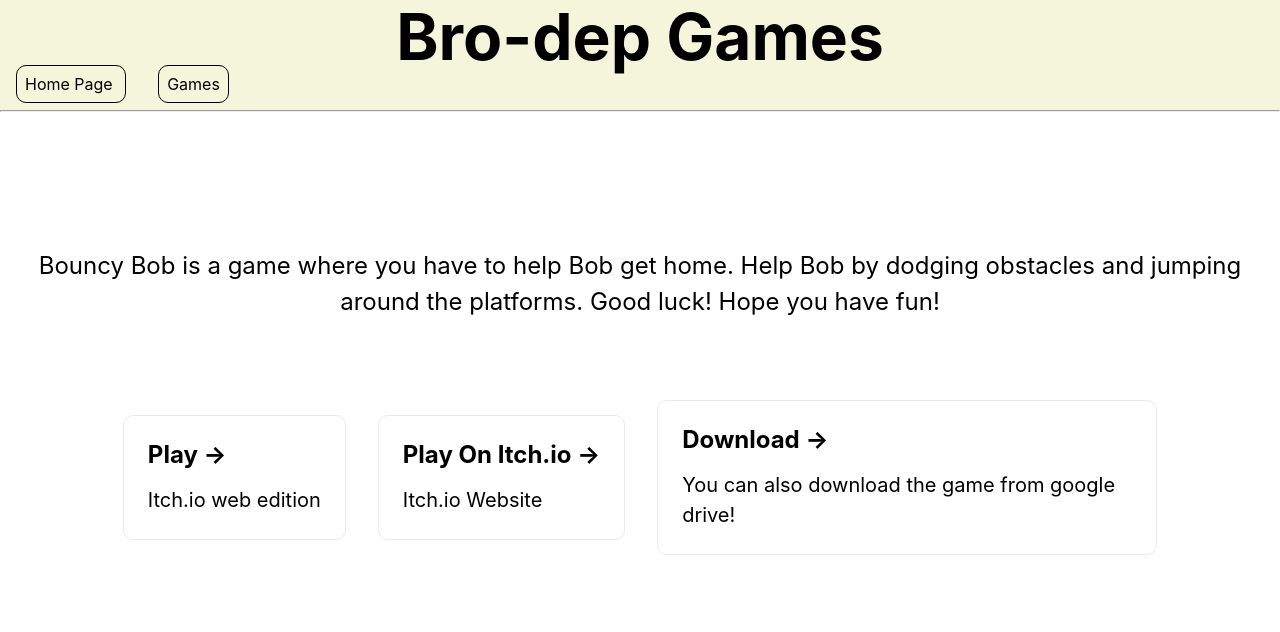
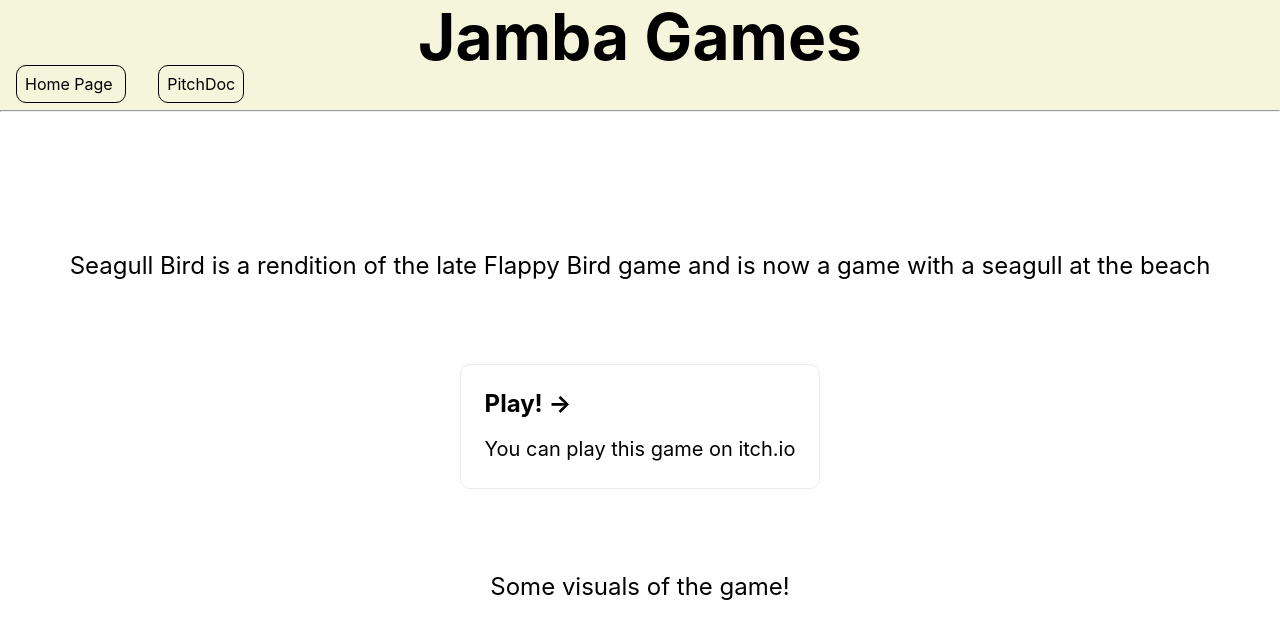
Before and after one commit to Jamba-01/SeagullBird.github.io, a plain HTML site: page index.html in a window 1280 px wide. Shown: the top 632 px of the page. Drawn offline with Linux system fonts and the light colour scheme; a script that the page names is missing.

Commit message:
Update index.html

```diff
--- a/index.html
+++ b/index.html
@@ -4,19 +4,19 @@
 <head>
   <meta charset="utf-8">
   <meta name="viewport" content="width=device-width">
-  <title>Bro-dep Games</title>
-  <link rel="icon" type="image/x-icon" href="Slime.ico">
+  <title>Seagull Bird</title>
+
   <link href="style.css" rel="stylesheet" type="text/css" />
 </head>
 <header class="headerStyle">
-  <h1 class="title">Bro-dep Games</h1>
+  <h1 class="title">Jamba Games</h1>
 </header>
 <nav class="headerStyle">
   <a href="index.html" class="cardNav">
     Home Page
   </a>
-  <a href="games.html" class="cardNav">
-    Games
+  <a href="pitch.html" class="cardNav">
+    PitchDoc
   </a>
   <p></p>
   <hr>
@@ -25,26 +25,14 @@
 <body>
   <main>
 
-    <p class="description">Bouncy Bob is a game where you have to help Bob get home. Help Bob by dodging obstacles and
-      jumping around the platforms. Good luck!
-      Hope you have fun!
+    <p class="description">Seagull Bird is a rendition of the late Flappy Bird game and is now a game with a seagull at the beach
     </p>
 
     <section class="grid">
-      <a href="https://itch.io/embed-upload/10366150?color=333333" class='card'>
-        <h2>Play &rarr;</h2>
-        <p>Itch.io web edition</p>
-      </a>
-
-      <a href="https://brodep.itch.io/bouncybob" class="card">
-        <h2>Play On Itch.io &rarr;</h2>
-        <p>Itch.io Website</p>
-      </a>
-
-      <a href="https://drive.google.com/drive/folders/1unj_mN3R9nbtL1jp05FSsIhsg-vgKPen?usp=sharing" class='card'>
-        <h2>Download &rarr;</h2>
+      <a href="https://jamba17.itch.io/seagull-bird" class='card'>
+        <h2>Play! &rarr;</h2>
         <p>
-          You can also download the game from google drive!</p>
+          You can play this game on itch.io</p>
       </a>
     </section>
     <p class="description">Some visuals of the game!</p>
```
